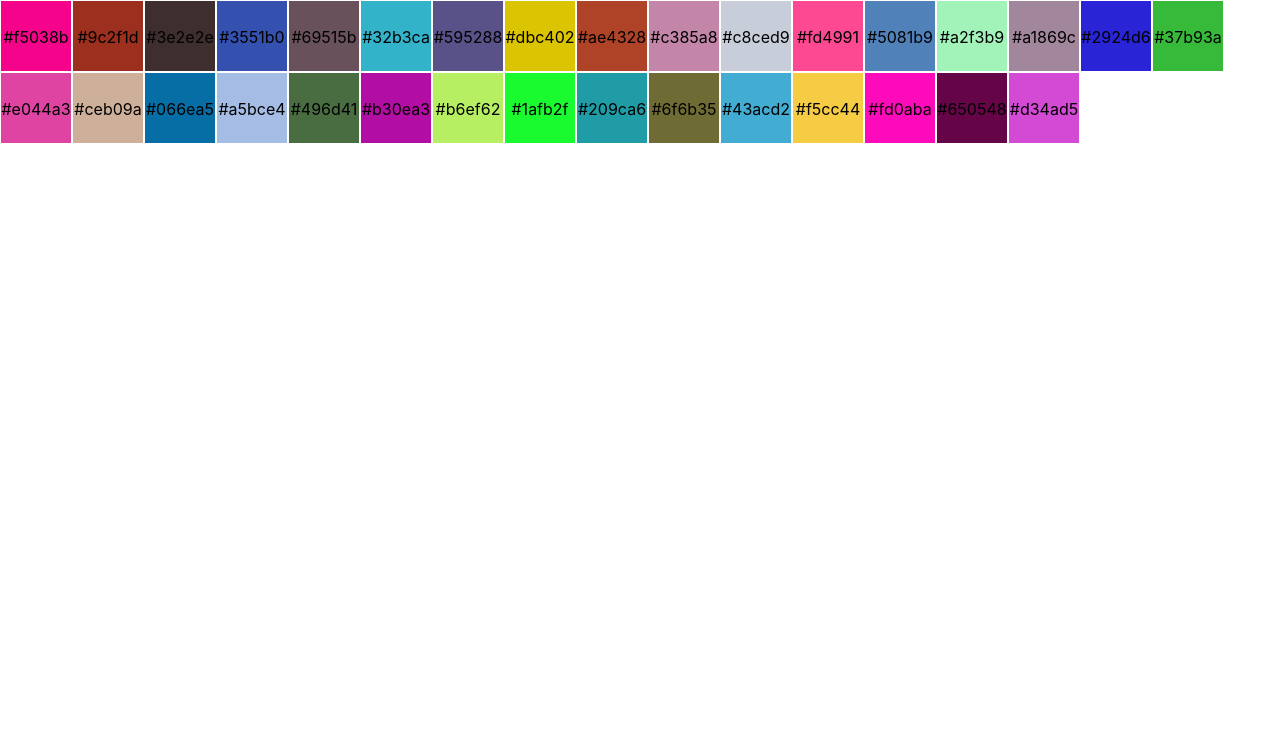
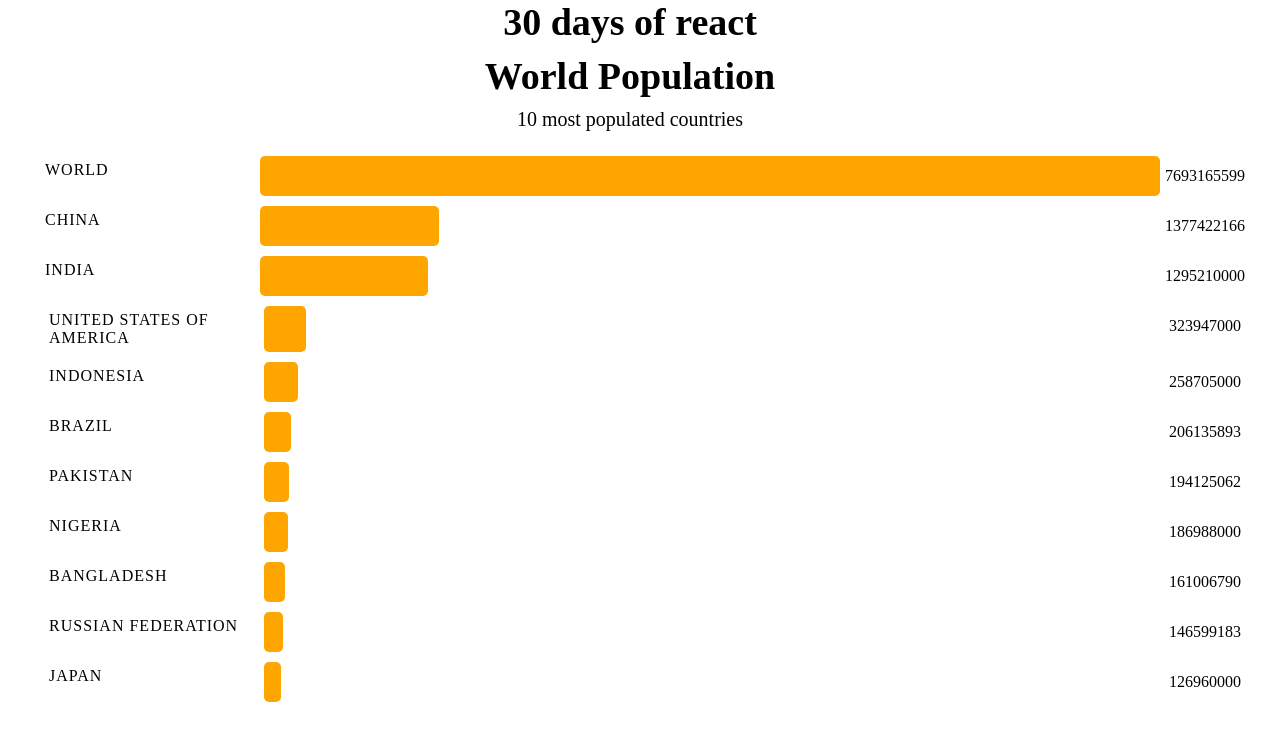
Before and after one commit to deepakgawade/30-days-of-react, a React (Create React App) app in the folder myreactapp/: page / in a window 1280 px wide. Shown: the top 740 px of the page. Built offline with nearby package versions, Linux system fonts and the light colour scheme.

Commit message:
bargraph complete

```diff
--- /dev/null
+++ b/myreactapp/src/WorldPopulation.css
@@ -0,0 +1,28 @@
+.bar-group {
+    display: flex;
+    justify-items: center;border-radius: 5;
+}
+
+.country-label {font-family: 'Poppins';letter-spacing: 1px;
+width: 200px;
+    margin:10px;text-transform: uppercase;
+}
+
+.population-label{font-family: 'Poppins'}
+
+.main{
+    display: flex;
+    width: 100%;
+    align-items: center;
+    flex-direction: column;
+}
+.title{margin: 0 20px 10px 0;
+    font-size: 38px;
+    font-weight: bold;
+    font-family: 'Poppins';text-align: center;
+}
+.subtitle{margin: 0 20px 20px 0;
+    font-size: 20px;
+    font-weight: 400;
+    font-family: 'Poppins';text-align: center;
+}
--- a/myreactapp/src/WorldPopulation.js
+++ b/myreactapp/src/WorldPopulation.js
@@ -1,16 +1,70 @@
-function WorldPopulation(){
+import "./WorldPopulation.css";
 
-    //const countries=[{count}]
+const populationData = [
+  { country: "World", population: 7693165599 },
+  { country: "China", population: 1377422166 },
+  { country: "India", population: 1295210000 },
+  { country: "United States of America", population: 323947000 },
+  { country: "Indonesia", population: 258705000 },
+  { country: "Brazil", population: 206135893 },
+  { country: "Pakistan", population: 194125062 },
+  { country: "Nigeria", population: 186988000 },
+  { country: "Bangladesh", population: 161006790 },
+  { country: "Russian Federation", population: 146599183 },
+  { country: "Japan", population: 126960000 },
+];
 
+function WorldPopulation() {
+  //const countries=[{count}]
 
+  const populationList = populationData.map((element) => (
+    <PopulationBar key={element.country} d={element} />
+  ));
 
-
-
-
+  return (
+    <div className="main">
+      <div className="title">30 days of react</div>
+      <div className="title">World Population</div>
+      <div className="subtitle">10 most populated countries</div>
+      {populationList}
+    </div>
+  );
 }
 
-const PopulationBar=(props)=>{
+const PopulationBar = (props) => {
+  let barColor = "#FFA500";
+  var barWidth = 200;
 
+  let barStyle = {
+    backgroundColor: barColor,
+    width: barWidth,
+  };
+  const total = populationData[0].population;
+  let num = props.d.population;
+  console.log(num);
+  barWidth = widthScale(props.d.population / total);
+  console.log(barWidth);
+  barStyle = {
+    backgroundColor: barColor,
+    width: barWidth,
+    borderRadius: 5,
+  };
 
+  let barsOuterStyle = { width: 900, display: "flex", margin: 5 };
 
+  return (
+    <div className="bar-group">
+      <p className="country-label">{props.d.country}</p>
+      <div style={barsOuterStyle}>
+        <div style={barStyle}></div>
+      </div>
+      <p className="population-label">{props.d.population}</p>
+    </div>
+  );
+};
+
+function widthScale(number) {
+  return number * 1000;
 }
+
+export default WorldPopulation;
--- a/myreactapp/src/index.js
+++ b/myreactapp/src/index.js
@@ -7,11 +7,12 @@ import reportWebVitals from "./reportWebVitals";
 import CountryApp from "./newLetter";
 import NumberPOE from "./NumberPOE";
 import ColorApp from "./HexadecimalColor";
+import WorldPopulation from "./WorldPopulation";
 
 const root = ReactDOM.createRoot(document.getElementById("root"));
 root.render(
   <React.StrictMode>
-    <ColorApp />
+    <WorldPopulation />
   </React.StrictMode>
 );
 
```
Also changed, not shown: myreactapp/src/data/population_data.js (added, +14 -0 lines).
